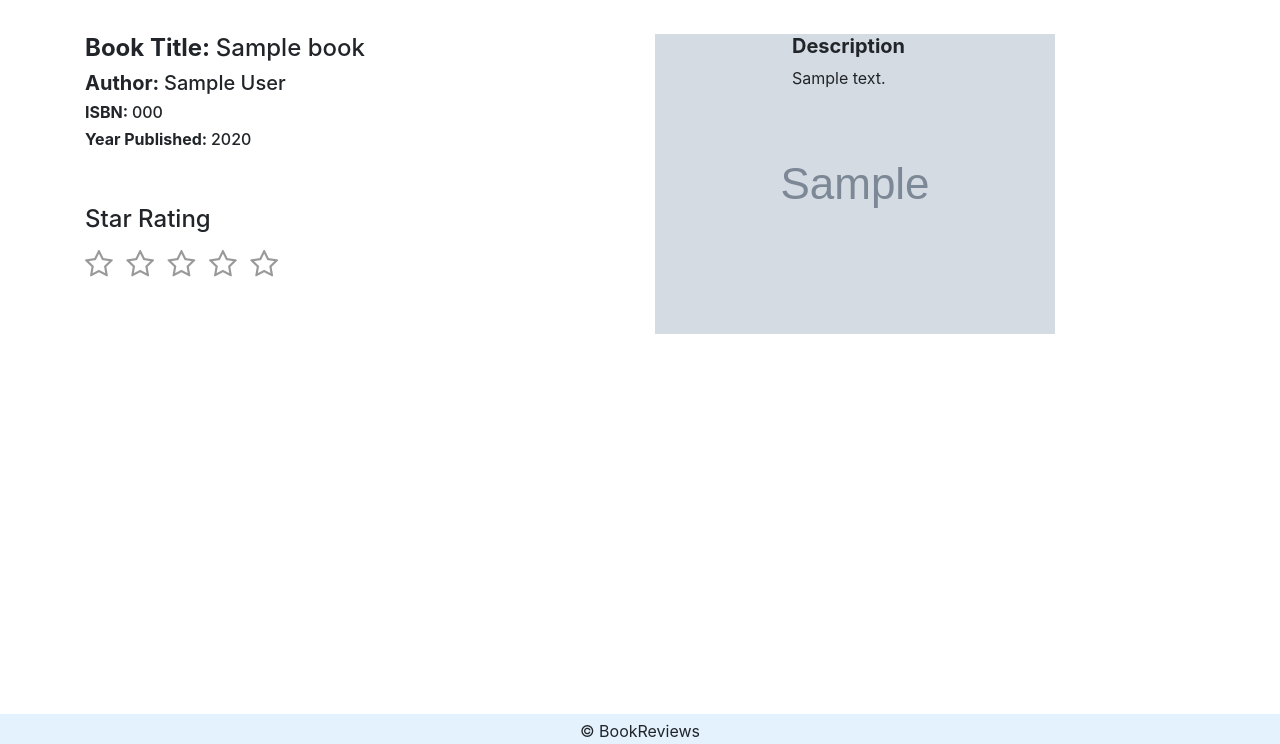
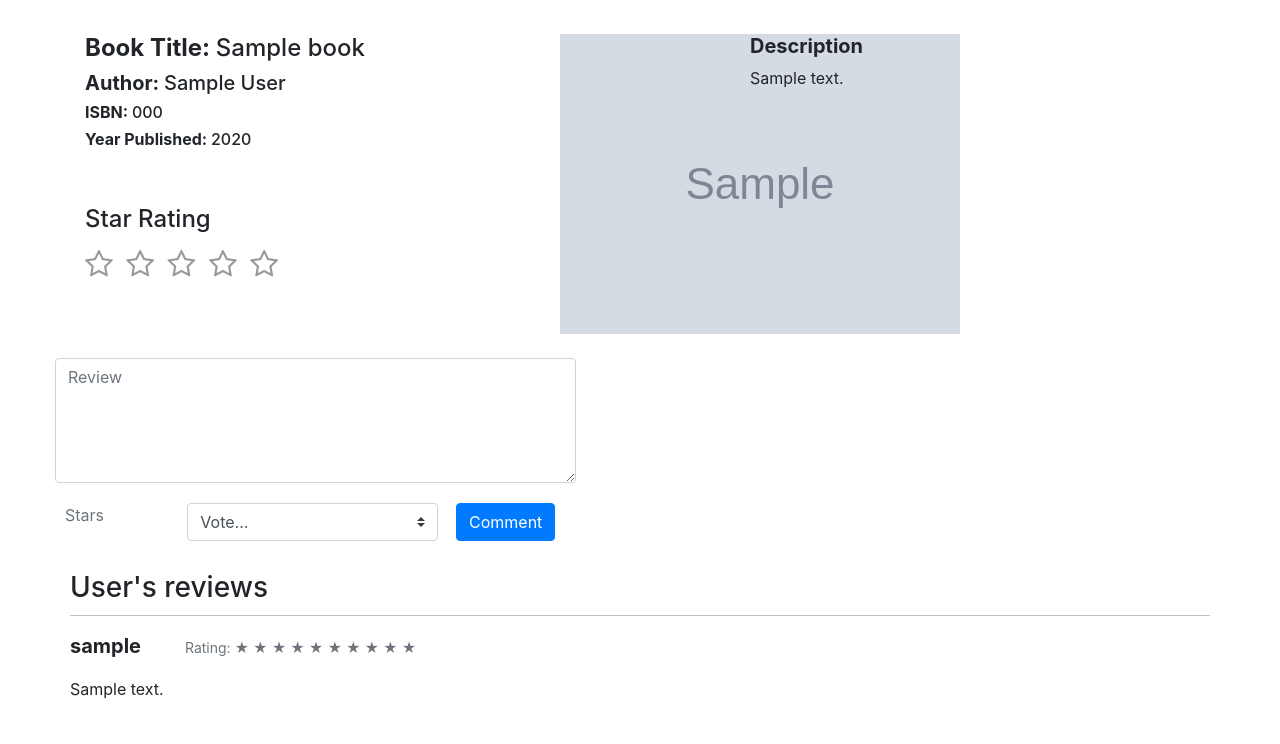
Before and after one commit to Manish-Adhikari/Book-Reviews, a Flask app: template templates/book.html in a window 1280 px wide. Shown: the part 56-800 px from the top of the page. Run offline with Flask 2, Linux system fonts and the light colour scheme; the template is opened without the code that fills it: most values are stand-ins (such as "Sample title", 1, 10 or a date in 2020); grey boxes marked "Sample" are stand-in pictures; some libraries are stand-ins or nearby versions.

Commit message:
added own book api

```diff
--- a/app.py
+++ b/app.py
@@ -1,5 +1,5 @@
 from werkzeug.security import generate_password_hash, check_password_hash
-from flask import Flask, render_template, request, redirect,url_for,session
+from flask import Flask, render_template, request, redirect,url_for,session, jsonify
 from sqlalchemy import create_engine
 from sqlalchemy.orm import scoped_session, sessionmaker
 from flask_session import Session
@@ -72,7 +72,7 @@ def logout():
 def book(book_title):
     if 'user_id' in session:
         book = db.execute("SELECT * FROM books WHERE title=:title",{"title":book_title}).fetchone()
-        user = db.execute("SELECT username FROM users WHERE id=:id",{'id':session['user_id']})
+        user = db.execute("SELECT username FROM users WHERE id=:id",{'id':session['user_id']}).fetchone()
         ratings = requests.get('https://www.goodreads.com/book/review_counts.json',params={'key':'O9dohPYJvkRNH7y4C6YLg','isbns':book.isbn})
         url = "https://www.googleapis.com/books/v1/volumes?q=isbn:"
         new_url = url + str(book.isbn)
@@ -81,9 +81,31 @@ def book(book_title):
         img_url = s["items"][0]["volumeInfo"]["imageLinks"]["thumbnail"]
         description = s["items"][0]["volumeInfo"]["description"]
         rate = (ratings.json()["books"][0]["average_rating"])
-        return render_template("book.html",user=user,book=book,ratings=rate,description= description, img_url=img_url)
+        reviews = db.execute("SELECT comment, ratings, username FROM reviews JOIN users ON users.id=user_id WHERE book_title=:book_title LIMIT(4)",{"book_title":book_title})
+        return render_template("book.html",user=user,book=book,gratings=rate,description= description, img_url=img_url,reviews=reviews)
     return "<h2> LOoop</h2>";
 
+@app.route('/submit_comment/<string:book_title>', methods=["POST"])
+def submit_comment(book_title):
+    if 'user_id' in session:
+        comm=request.form.get("commtxt")
+        rate=request.form.get("starsrate")
+        db.execute("INSERT INTO reviews(user_id,comment,book_title,ratings) VALUES (:user_id, :comment, :book_title, :ratings)",
+        {"user_id": session['user_id'], "comment": comm, "book_title":book_title, "ratings": rate})
+        db.commit()
+        return redirect(url_for("book", book_title=book_title))
+
+@app.route('/api/books/<int:book_id>')
+def book_api(book_id):
+    book = db.execute("SELECT * FROM books WHERE id=:id", {"id":book_id}).fetchone()
+    if book is None:
+        return jsonify({"Error 404": "This book does not exists"})
+    return jsonify({
+        "ISBNS": book.isbn,
+        "Title": book.title,
+        "Author": book.author,
+        "Publication Year": book.year,
+    })
 
 if __name__ == '__main__':
     app.run()
--- a/static/css/styles.css
+++ b/static/css/styles.css
@@ -364,3 +364,28 @@ content: "\f006";
 color:#e3cf7a;
 margin-left:-20px;
 }
+
+#comment-form textarea{
+  width: 100%;
+  min-height: 75px;
+  height: 125px;
+  margin-bottom: 20px;
+}
+.comment{
+  margin-top: 10px;
+  border-top: 1px solid #bfbfbf;
+}
+.comment .media-body{
+  margin-top: 15px;
+  margin-bottom: 15px;
+}
+.comment .media-body .name{
+  font-size:20px;
+  font-weight: 700;
+}
+.comment .media-body .name #rating{
+  font-size:14px;
+  font-weight: 400;
+  margin-left: 25px;
+  padding-left: 15px;
+}
--- a/templates/book.html
+++ b/templates/book.html
@@ -7,28 +7,75 @@ Review-{{ book.title }}
 {% block content %}
 <div class="container upper-margin">
     <div class="row" style="padding-top:30px;">
-        <div class="col-6">
+        <div class="col-5">
             <h4><strong>Book Title: </strong>{{ book.title }}</h4>
             <h5><strong>Author: </strong>{{ book.author }}</h5>
             <h6><strong>ISBN: </strong>{{ book.isbn }}</h6>
             <h6><strong>Year Published: </strong>{{ book.year }}</h6>
             <br><br>
             <h4>Star Rating</h4>
-            <span class="rating" rating="{{ ratings }}">
-                <span class="star "></span>
-                <span class="star "></span>
+            <span class="rating" rating="{{ gratings }}">
+                <span class="star"></span>
+                <span class="star"></span>
                 <span class="star"></span>
                 <span class="star"></span>
                 <span class="star"></span>
             </span>
         </div>
-        <div class="col-1">
-            <img src="{{ img_url }}">
+        <div class="col-2">
+            <div>
+                <img src="{{ img_url }}">
+            </div>
         </div>
-        <div class="col-5 justify-content-left">
-            <h5 style="margin-left:42px;"><strong>Description</strong></h5>
-            <p style="margin-left:42px;">{{ description }}</p>
+        <div class="col-md-5">
+            <h5><strong>Description</strong></h5>
+            <p>{{ description }}</p>
         </div>
+        <div class="row" id="comment-cnt">
+        <section class="row mt-4 justify-content-center" style="width:80%;" id="comment-cnt"></section>
+            <article>
+                <form action="{{ url_for('submit_comment', book_title= book.title) }}" method="POST" class="d-flex justify-content-end flex-wrap" id="comment-form">
+                    <textarea name="commtxt" id="commtxt" placeholder="Review" class="form-control"></textarea>
+                    <div class="form-row w-100">
+                        <div class="col">
+                            <label for="starsrate" class="text-muted text-right" style="margin-right:5px;">Stars</label>
+                        </div>
+                        <div class="col-6 mr-2">
+                            <select class="custom-select" id="starsrate" name="starsrate">
+                                <option selected value="-1">Vote...</option>
+                                <option value="1">&#9733;</option>
+                                <option value="2">&#9733;&#9733;</option>
+                                <option value="3">&#9733;&#9733;&#9733;</option>
+                                <option value="4">&#9733;&#9733;&#9733;&#9733;</option>
+                                <option value="5">&#9733;&#9733;&#9733;&#9733;&#9733;</option>
+                            </select>
+                        </div>
+                        <div class="col mr-2">
+                            <button class="btn btn-md btn-primary " type="submit">Comment</button>
+                        </div>
+                    </div>
+                </form>
+            </article>
+        </section>
+        </div>
+        <section style="padding-top:30px; width:100%;">
+            <h3>User's reviews</h3>
+                {%for rev in reviews%}
+                <article class="comment">
+                    <div class="media-body">
+                        <p class="name"><i class="icon-user"></i>{{ rev.username }}<span id="rating" class="text-muted">
+                                Rating:
+                                {%for i in range(rev.ratings)%}
+                                &#9733;
+                                {%endfor%}
+                            </span></p>
+                        <p class="text-review">{{rev.comment}}</p>
+                </article>
+            </div>
+            {% else %}
+            <h5 style="padding-left:30px; color:grey;">No Reviews.</h5>
+            {% endfor %}
+        </section>
     </div>
 </div>
 
--- a/templates/layout.html
+++ b/templates/layout.html
@@ -49,12 +49,6 @@
     {% block content %}
 
     {% endblock %}
-    <div class="footer">
-        <div class="container">
-            <p class="m-0 text-center text-black">&copy; BookReviews</p>
-        </div>
-        <!-- /.container -->
-    </div>
 </body>
 <script src="{{ url_for('static',filename='js/script.js') }}"></script>
 <script src="https://ajax.googleapis.com/ajax/libs/jquery/3.3.1/jquery.min.js"></script>
```
Also changed, not shown: 3 other files.
